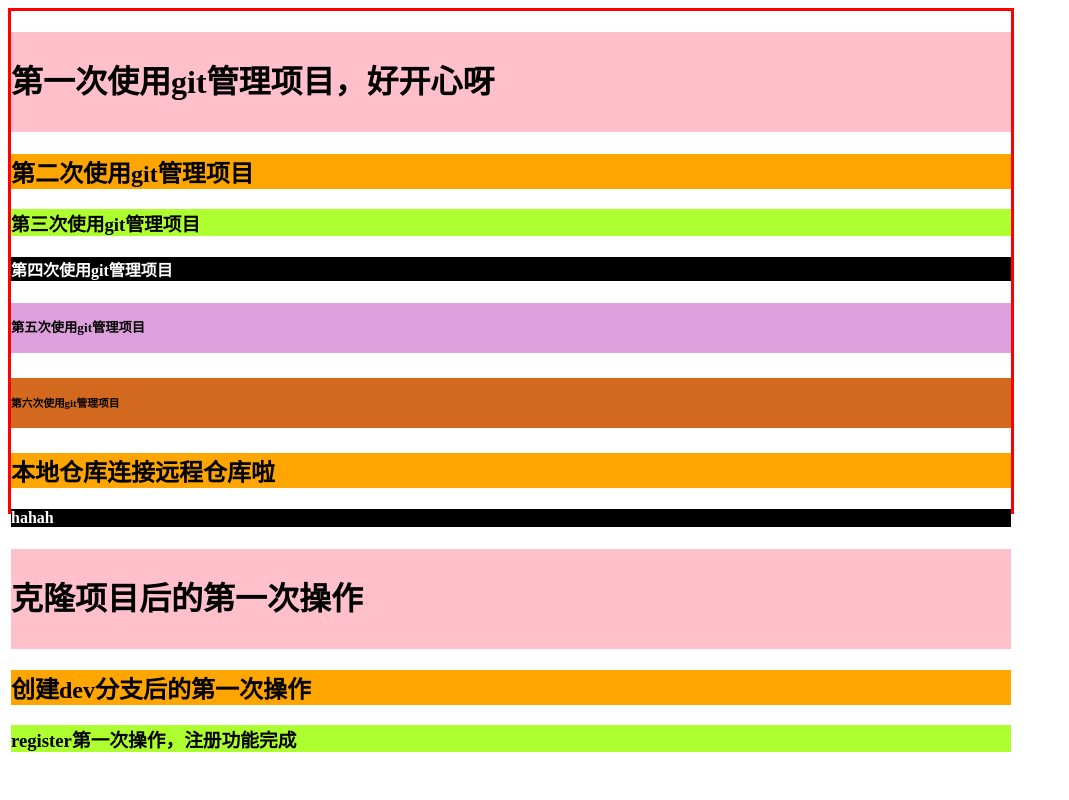
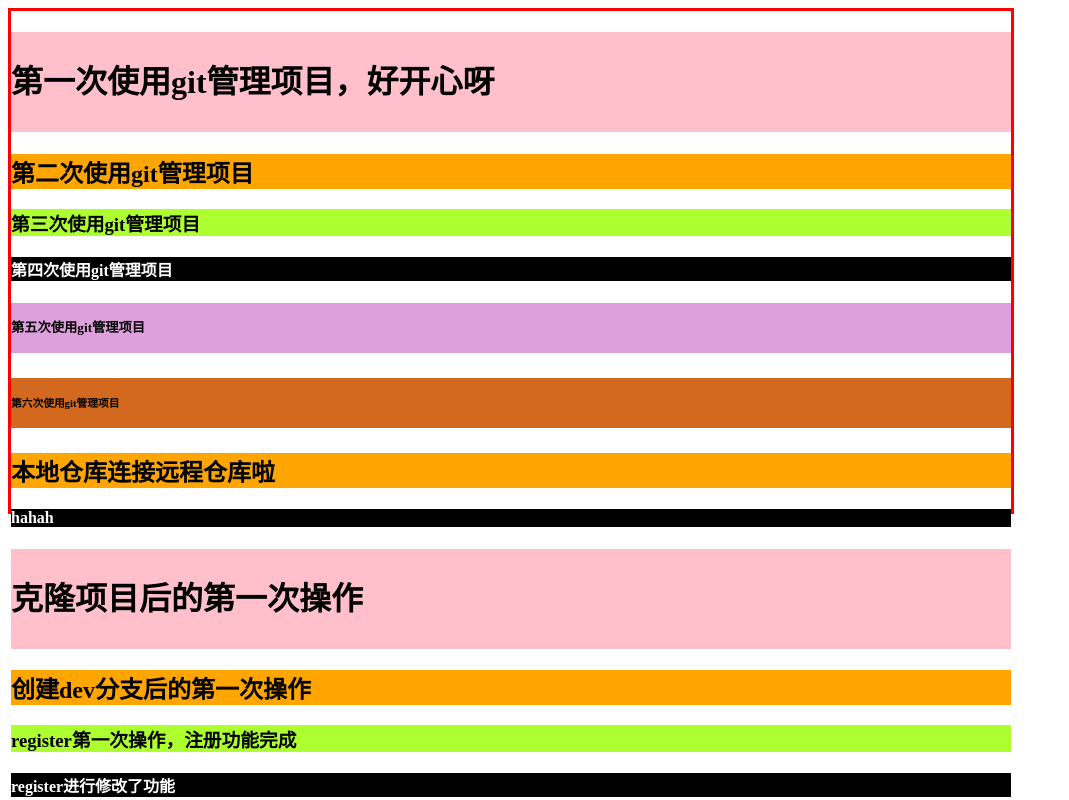
Before and after one commit to dkl0701/2303NB, a plain HTML site: page index.html in a window 1280 px wide. Shown: the whole page, without its empty margins (0-1069 px from the left). Drawn offline with Linux system fonts and the light colour scheme.

Commit message:
register进行了注册修改

```diff
--- a/index.html
+++ b/index.html
@@ -19,6 +19,7 @@
       <h1>克隆项目后的第一次操作</h1>
       <h2>创建dev分支后的第一次操作</h2>
       <h3>register第一次操作，注册功能完成</h3>
+      <h4>register进行修改了功能</h4>
     </div>
   </body>
 </html>
```
